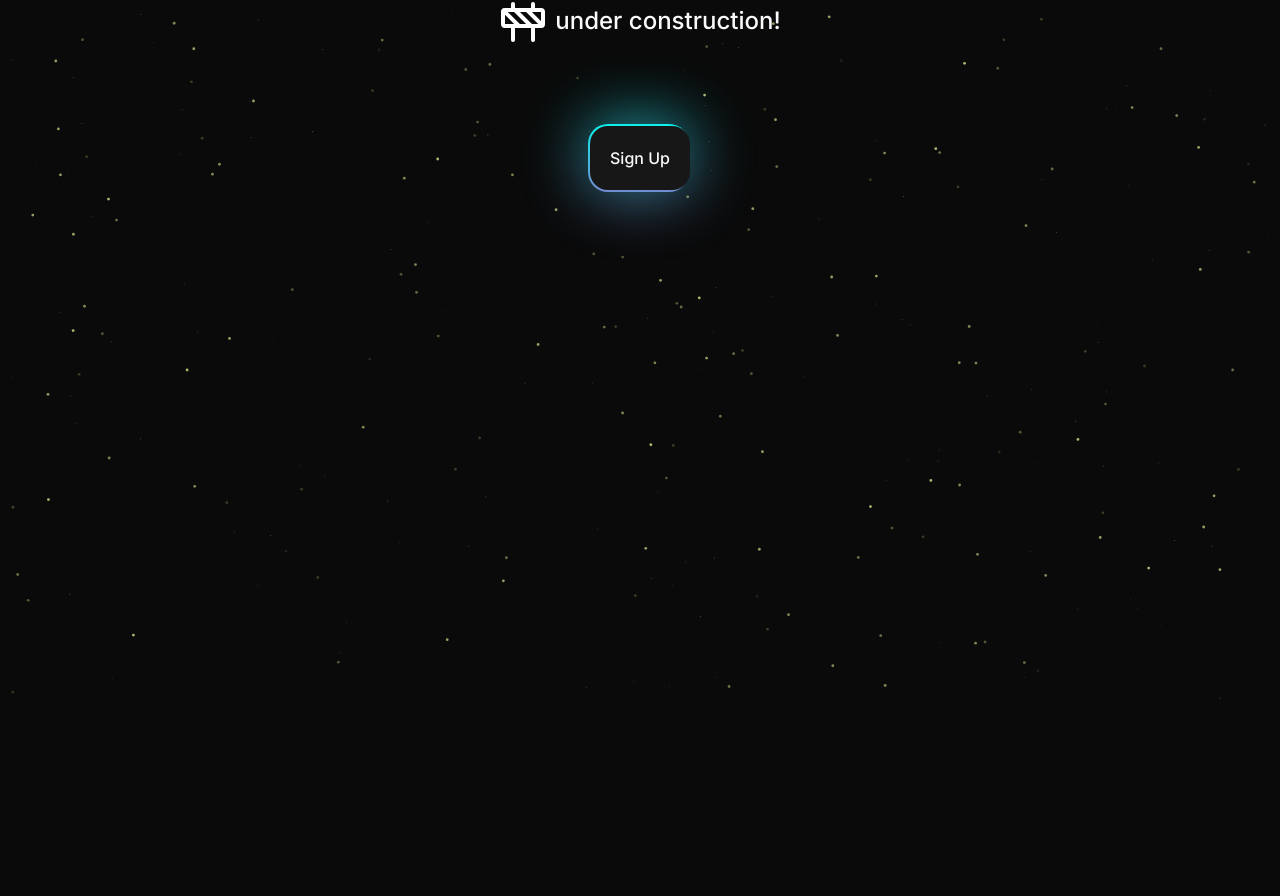
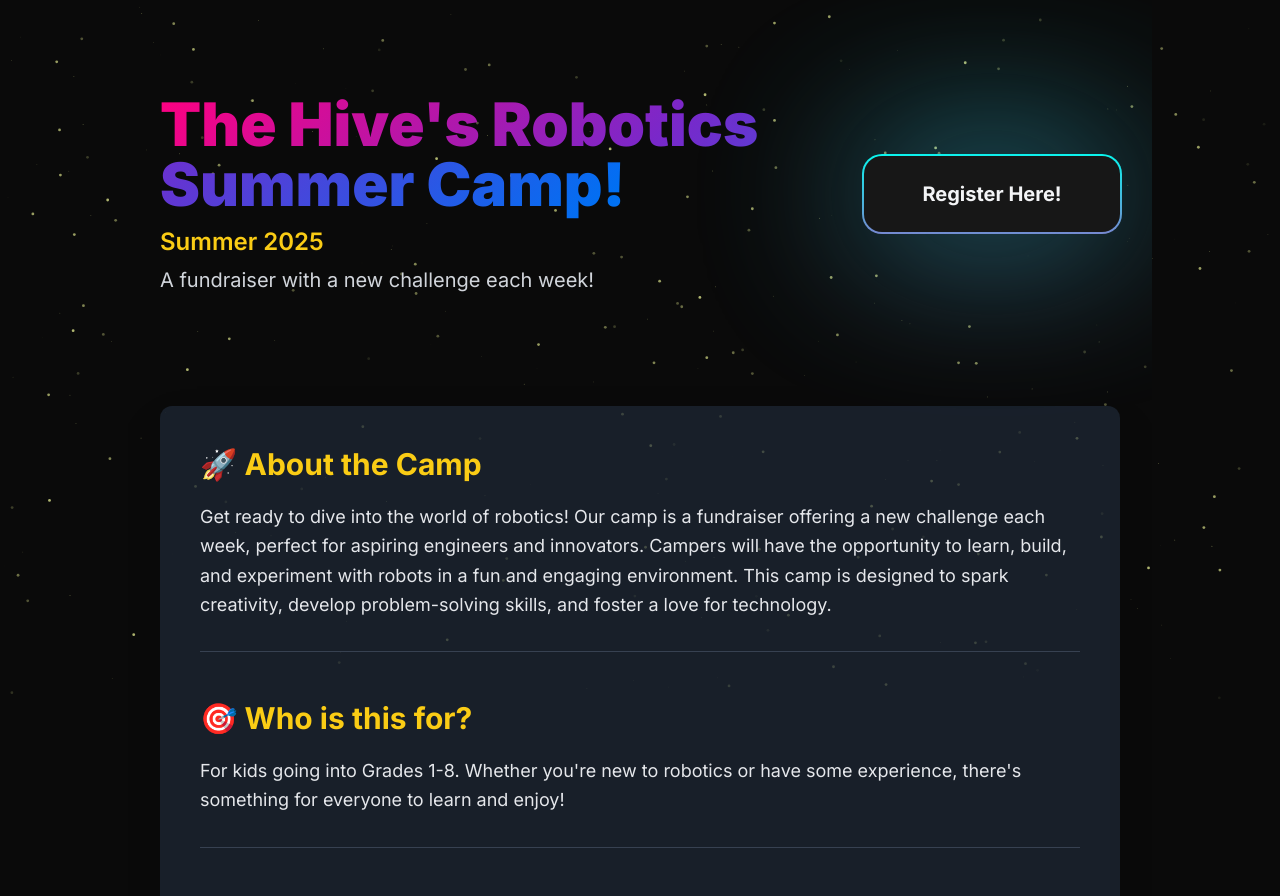
Before and after one commit to nesetkab/thehive, a Next.js app: page /summercamp in a window 1280 px wide. Shown: the part 98-994 px from the top of the page. Before the commit the page ends 800 px from the top, so only its background shows below. Built offline with nearby package versions, Linux system fonts and the light colour scheme.

Commit message:
i did NOT use ai to generate the text

```diff
--- a/app/summercamp/page.tsx
+++ b/app/summercamp/page.tsx
@@ -7,39 +7,16 @@ import { EnhancedButton } from "@/components/ui/enhanced-btn";
 import Link from "next/link";
 import { AuroraText } from "@/components/magicui/aurora-text";
 import { LuConstruction } from "react-icons/lu";
-
+import SummerCamp from "@/components/summercamp";
 export default function Page() {
   return (
     <main className="flex min-h-screen flex-col items-center overflow-x-clip pt-12 md:pt-24">
       <section className="flex flex-col items-center px-4 sm:px-6 lg:px-8">
         <Header />
-        <div>
-          <h2 className="text-2xl font-medium mb-20">
-            <LuConstruction className="inline-block text-5xl text-white mr-2" />
-            under construction!
-          </h2>
-        </div>
-        <Link className="px-2" href="https://secureinstantpayments.com/?Event=5580" target="_blank">
-          <NeonGradientCard className="hover:fill-50">
-            <h2 className="text-center font-medium p-0 -m-1 -z-10 ">
-              Sign Up
-            </h2>
-          </NeonGradientCard>
-        </Link>
+        <SummerCamp />
+      </section>
 
 
-
-
-
-
-
-      </section>
-
-      <AuroraText>
-        <h1 className="font-black text-white ">
-          Summer Camp!!!
-        </h1>
-      </AuroraText>
 
 
       <Particles
--- a/components/summercamp.tsx
+++ b/components/summercamp.tsx
@@ -1,29 +1,139 @@
-import { motion } from "framer-motion";
-import TextBlur from "./ui/text-blur";
-import AnimatedShinyText from "./ui/shimmer-text";
-import { containerVariants, itemVariants } from "@/lib/animation-variants"
-import Image from "next/image";
-import { PulsatingButton } from "./ui/pulsating-btn";
+import { NeonGradientCard } from "@/components/magicui/neon-gradient-card";
+import Link from "next/link";
+import { AuroraText } from "@/components/magicui/aurora-text";
 
-export default function summerCamp() {
+export default function SummerCamp() {
+  const campInfo = {
+    title: "The Hive's Robotics Summer Camp!",
+    year: "2025",
+    tagline: "A fundraiser with a new challenge each week!",
+    description:
+      "Get ready to dive into the world of robotics! Our camp is a fundraiser offering a new challenge each week, perfect for aspiring engineers and innovators. Campers will have the opportunity to learn, build, and experiment with robots in a fun and engaging environment. This camp is designed to spark creativity, develop problem-solving skills, and foster a love for technology.",
+    grades: "For kids going into Grades 1-8",
+    sessions: [
+      { id: 1, dates: "June 23rd - 27th" },
+      { id: 2, dates: "July 7th - 11th" },
+      { id: 3, dates: "July 21st - 25th" },
+    ],
+    schedule: {
+      weekdays: "Monday - Thursday",
+      weekdayTime: "9:00 AM - 12:00 PM",
+      weekdayDetails: "Students Only. Focus on hands-on learning, building, programming, and tackling the week's challenge!",
+      friday: "Friday - Parent Showcase!",
+      fridayTime: "10:00 AM - 11:00 AM",
+      fridayDetails: "Campers will showcase their amazing robotic creations and what they've learned. Parents and family are invited to attend and celebrate their achievements!",
+    },
+    cost: "$150 per session",
+    includes: "Includes all materials and equipment.",
+    registrationLink: "https://secureinstantpayments.com/?Event=5580",
+    contactEmail: "3747hive@gmail.com",
+  };
+
   return (
-    <motion.div
-      className="flex w-full max-w-2xl flex-col gap-2"
-      variants={containerVariants}
-      initial="hidden"
-      animate="visible">
-      <motion.div variants={itemVariants}>
-        <div className="flex items-center justify-center">
-          <div className="flex w-fit items-center justify-center rounded-full bg-muted/80 text-center">
-            <PulsatingButton duration={"10"} pulseColor="#FF0000" className="px-4 py-1">
-              <span>gunel has no aura</span>
-            </PulsatingButton>
-          </div>
-        </div>
-      </motion.div>
+    <main className="flex min-h-screen min-w-screen  flex-col items-center overflow-x-clip pt-4 md:pt-12  text-gray-100"> {/* Suggested dark theme */}
 
 
+      <section className="flex flex-col items-center px-4 sm:px-6 lg:px-8 w-full max-w-5xl z-10">
+        <div className="flex flex-col md:flex-row items-center justify-between w-full my-8 md:my-12">
+          <div className="text-center md:text-left mb-6 md:mb-0 md:pr-8">
+            <AuroraText className="text-4xl lg:text-6xl font-black leading-tight">
+              {campInfo.title}
+            </AuroraText>
+            <p className="text-xl md:text-2xl mt-3 text-yellow-400 font-semibold">
+              Summer {campInfo.year}
+            </p>
+            <p className="text-lg md:text-xl mt-2 text-gray-300">
+              {campInfo.tagline}
+            </p>
+          </div>
+          <Link href={campInfo.registrationLink} target="_blank" rel="noopener noreferrer" className="w-full sm:w-auto mt-4 md:mt-0">
+            <NeonGradientCard className="w-full sm:w-64 hover:text-blue-300 transition-colors duration-300">
+              <h2 className="text-center text-xl font-bold">
+                Register Here!
+              </h2>
+            </NeonGradientCard>
+          </Link>
+        </div>
 
-    </motion.div>
-  )
+        <div className="w-full mt-10 md:mt-16 space-y-12 text-left bg-gray-800 bg-opacity-70 p-6 sm:p-8 md:p-10 rounded-xl shadow-2xl">
+
+          <InfoSection title="🚀 About the Camp">
+            <p>{campInfo.description}</p>
+          </InfoSection>
+
+          <InfoSection title="🎯 Who is this for?">
+            <p>{campInfo.grades}. Whether you're new to robotics or have some experience, there's something for everyone to learn and enjoy!</p>
+          </InfoSection>
+
+          <InfoSection title="🗓️ Camp Sessions & Dates">
+            <p className="mb-3">We offer three exciting week-long sessions for Summer {campInfo.year}. Choose the one that works best for you, or join us for multiple weeks for varied challenges!</p>
+            <ul className="list-disc list-inside space-y-2 pl-4">
+              {campInfo.sessions.map((session) => (
+                <li key={session.id} className="text-lg">
+                  <strong>Session {session.id}:</strong> {session.dates}
+                </li>
+              ))}
+            </ul>
+          </InfoSection>
+
+          <InfoSection title="⏰ Weekly Schedule">
+            <div className="grid md:grid-cols-2 gap-6">
+              <div className="bg-gray-700 bg-opacity-50 p-6 rounded-lg">
+                <h3 className="text-xl font-semibold mb-2 text-yellow-300">{campInfo.schedule.weekdays}</h3>
+                <p><strong>Time:</strong> {campInfo.schedule.weekdayTime}</p>
+                <p><strong>Details:</strong> {campInfo.schedule.weekdayDetails}</p>
+              </div>
+              <div className="bg-gray-700 bg-opacity-50 p-6 rounded-lg">
+                <h3 className="text-xl font-semibold mb-2 text-yellow-300">{campInfo.schedule.friday}</h3>
+                <p><strong>Time:</strong> {campInfo.schedule.fridayTime}</p>
+                <p><strong>Details:</strong> {campInfo.schedule.fridayDetails}</p>
+              </div>
+            </div>
+          </InfoSection>
+
+          <InfoSection title="💰 Cost & What's Included">
+            <p className="text-2xl font-bold text-green-400">{campInfo.cost}</p>
+            <p className="mt-1">{campInfo.includes} Just bring your curiosity and enthusiasm!</p>
+          </InfoSection>
+
+          <InfoSection title="✍️ Register Now!">
+            <p className="mb-4">Spaces are limited, so secure your spot today for a summer of robotic fun and learning!</p>
+            <Link href={campInfo.registrationLink} target="_blank" rel="noopener noreferrer" className="inline-block">
+              <NeonGradientCard className=" hover:text-blue-300 transition-colors duration-300 shadow-lg">
+                <h2 className="text-center text-xl font-semibold">
+                  Click Here to Sign Up
+                </h2>
+              </NeonGradientCard>
+            </Link>
+          </InfoSection>
+
+          <InfoSection title="❓ Questions?">
+            <p>
+              If you have any questions or need more information, please don't hesitate to reach out.
+            </p>
+            <p className="mt-2">
+              Email us at: <a href={`mailto:${campInfo.contactEmail}`} className="text-blue-400 hover:text-blue-300 underline font-semibold">{campInfo.contactEmail}</a>
+            </p>
+          </InfoSection>
+
+        </div>
+        <div className="pb-12"></div> {/* Adding some padding at the bottom */}
+      </section>
+    </main>
+  );
 }
+
+// Helper component for consistent section styling
+// You can place this outside the Page component or in a separate file
+const InfoSection = ({ title, children }) => (
+  <section className="border-b border-gray-700 pb-8 last:border-b-0 last:pb-0">
+    <h2 className="text-3xl font-bold mb-5 text-yellow-400 flex items-center">
+      {/* Example: Icon can be added here if you use a library like react-icons */}
+      {/* <FaChalkboardTeacher className="mr-3" /> */}
+      {title}
+    </h2>
+    <div className="text-lg text-gray-200 leading-relaxed space-y-3">
+      {children}
+    </div>
+  </section>
+);
--- /dev/null
+++ b/main.html
@@ -0,0 +1,6 @@
+<main>
+  <h2>i love kristy fr</h2>
+  <span><3</span>
+  <p>kristy x neset</p>
+  <a href="https://nesetk.com" target="_blank">click here</a>
+</main>
```
